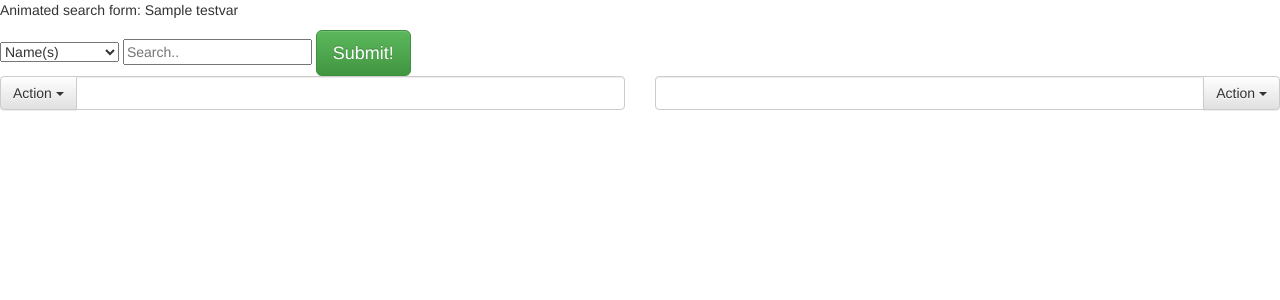
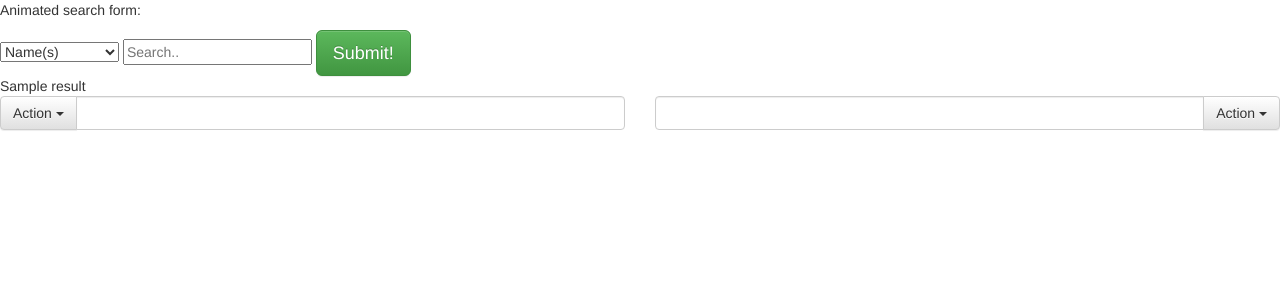
Before and after one commit to mikemurph/DSTS, a Flask app: template templates/page_one.html in a window 1280 px wide. Shown: the top 300 px of the page. Run offline with Flask 2, Linux system fonts and the light colour scheme; the template is opened without the code that fills it: most values are stand-ins (such as "Sample title", 1, 10 or a date in 2020); some libraries are stand-ins or nearby versions.

Commit message:
added search functionality for name option

```diff
--- a/app.py
+++ b/app.py
@@ -75,12 +75,20 @@ def show(name=None):
     return render_template('page_two.html', output = output, name = name)
 
 @app.route('/namesearch', methods=["POST"])
-def name_search():
-    # search_term = request.form['Name']
-    # sqlstring = "SELECT * FROM sdn WHERE b='individual' AND {}".format(search_term)
-    # result = query_db(sqlstring)
-    test = "hello this is test"
-    return render_template('page_two.html', output=test)
+def make_search():
+    search_category = request.form['DropDown0']
+    search_term = request.form['SearchBox0']
+
+    # note - only works for 'name' right now, need to make columns variable as well.
+
+    sqlstring = """
+    SELECT DISTINCT * FROM sdn WHERE c='{0}' AND b LIKE '%{1}%'
+    """.format(search_category, search_term)
+
+    # why are there repeats..??? should not need to use DISTINCT.
+    # VALENCIA, Reynel
+    result = query_db(sqlstring)
+    return render_template('page_one.html', result=result)
 
 
 
--- a/templates/page_one.html
+++ b/templates/page_one.html
@@ -16,11 +16,11 @@
 </head>
 <body>
 
-<p>Animated search form: {{ testvar }}</p>
+<p>Animated search form:</p>
 
   <form action="namesearch" method="POST">
   <select name="DropDown0">
-    <option value="Name">Name(s)</option>
+    <option value="individual">Name(s)</option>
     <option value="ID Number">ID Number(s)</option>
     <option value="Program Tag">Program Tag</option>
     <option value="Location">Location</option>
@@ -29,12 +29,13 @@
     <option value="Press Release*">Press Release*</option>
   </select>
 
-    <input type="text" name="search" placeholder="Search..">
+    <input type="text" name="SearchBox0" placeholder="Search..">
 
     <input type="submit" href="/namesearch" name="my-form" value="Submit!" class="btn btn-lg btn-success"/>
 
 </form>
 
+{{ result }}
 
 <div class="row">
   <div class="col-lg-6">
--- a/testdb.py
+++ b/testdb.py
@@ -33,7 +33,7 @@ conn.commit()
 
 query_string = "SELECT * FROM sdn WHERE d='CUBA'"
 cursor.execute(query_string)
-print(cursor.fetchall())
+# print(cursor.fetchall())
 conn.close()
 
 # PERHAPS USE THE NESTED JSON FILE. JUST HAVE ID IN ONE COLUMN AND ALL THE OTHER JSON DATA IN THE OTHER
```
